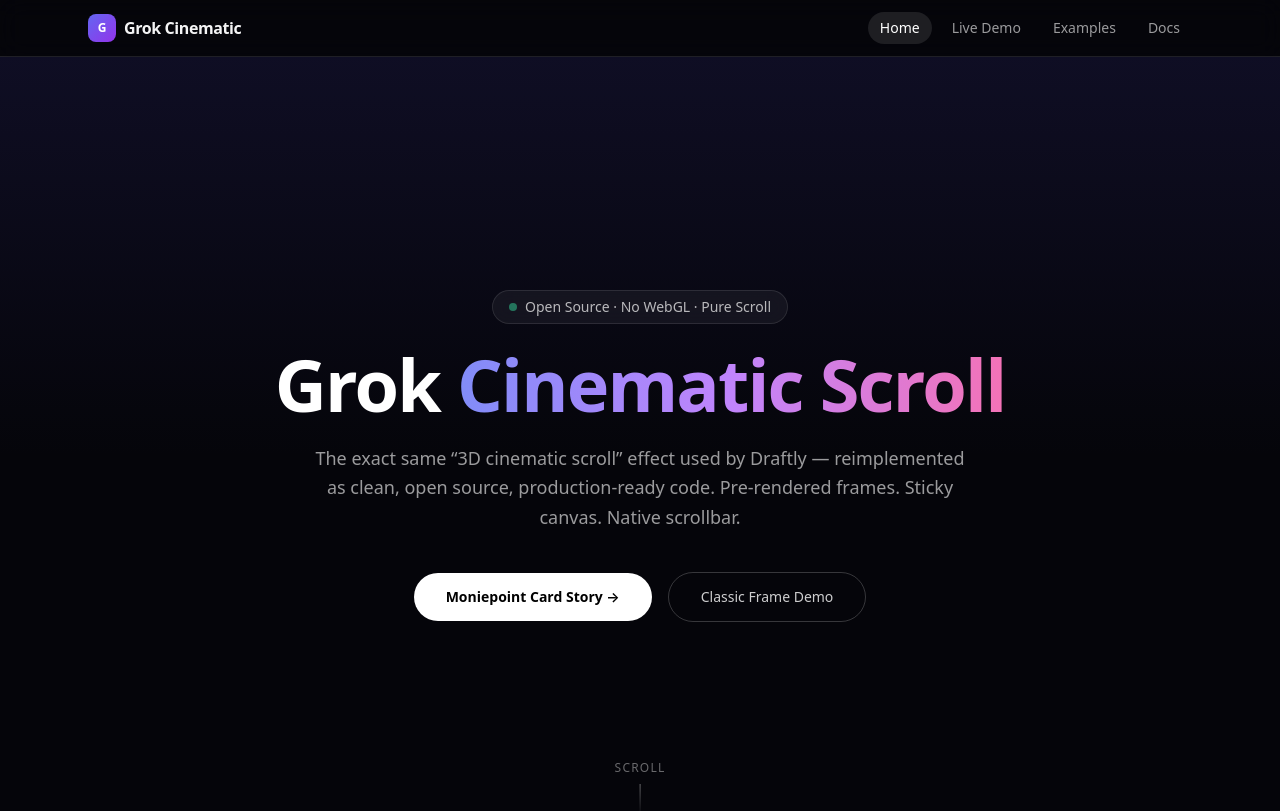
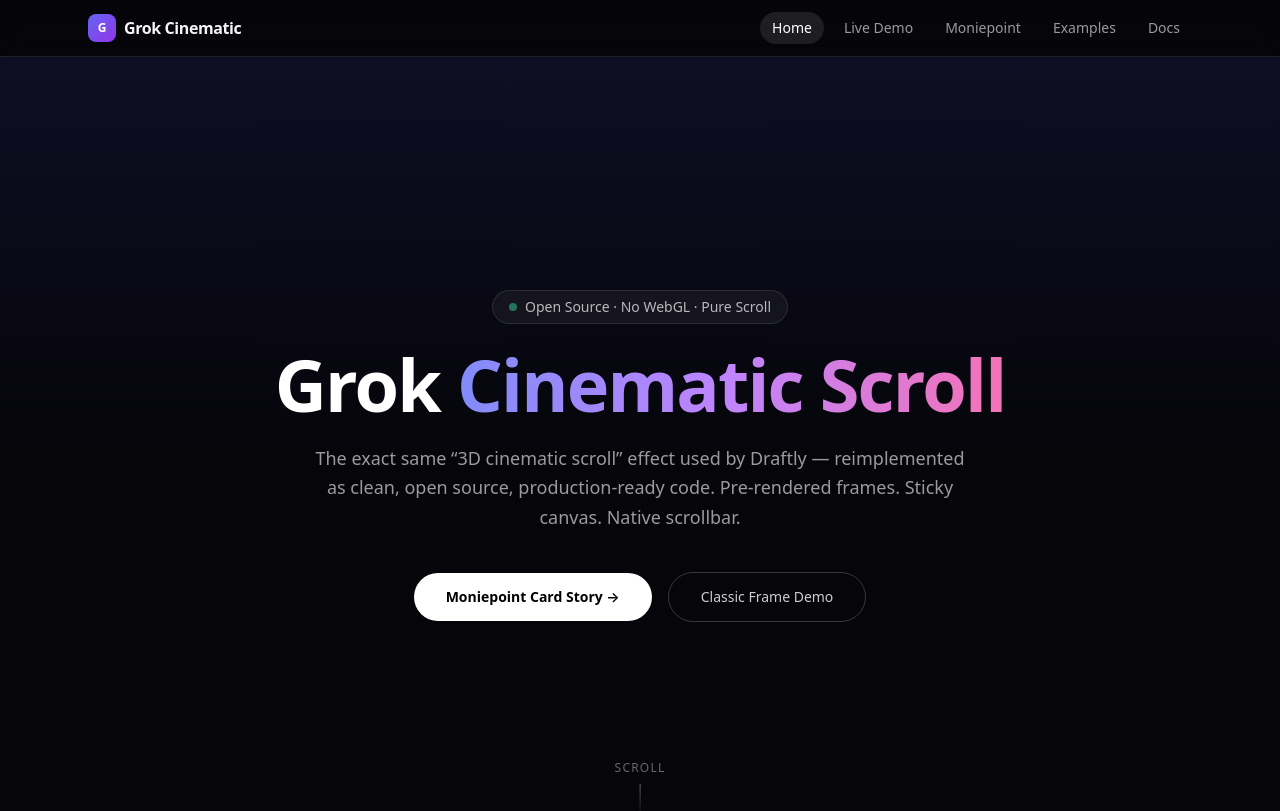
Before and after one commit to Hassel-Godspower/grok-cinematic-scroll, a Next.js app: page / in a window 1280 px wide. Shown: the top 811 px of the page. Built offline with nearby package versions, Linux system fonts and the light colour scheme.

Commit message:
Add files via upload

```diff
--- a/components/Navbar.tsx
+++ b/components/Navbar.tsx
@@ -6,6 +6,7 @@ import { usePathname } from "next/navigation";
 const links = [
   { href: "/", label: "Home" },
   { href: "/demo", label: "Live Demo" },
+  { href: "/moniepoint", label: "Moniepoint" },
   { href: "/examples", label: "Examples" },
   { href: "/docs", label: "Docs" },
 ];
```
